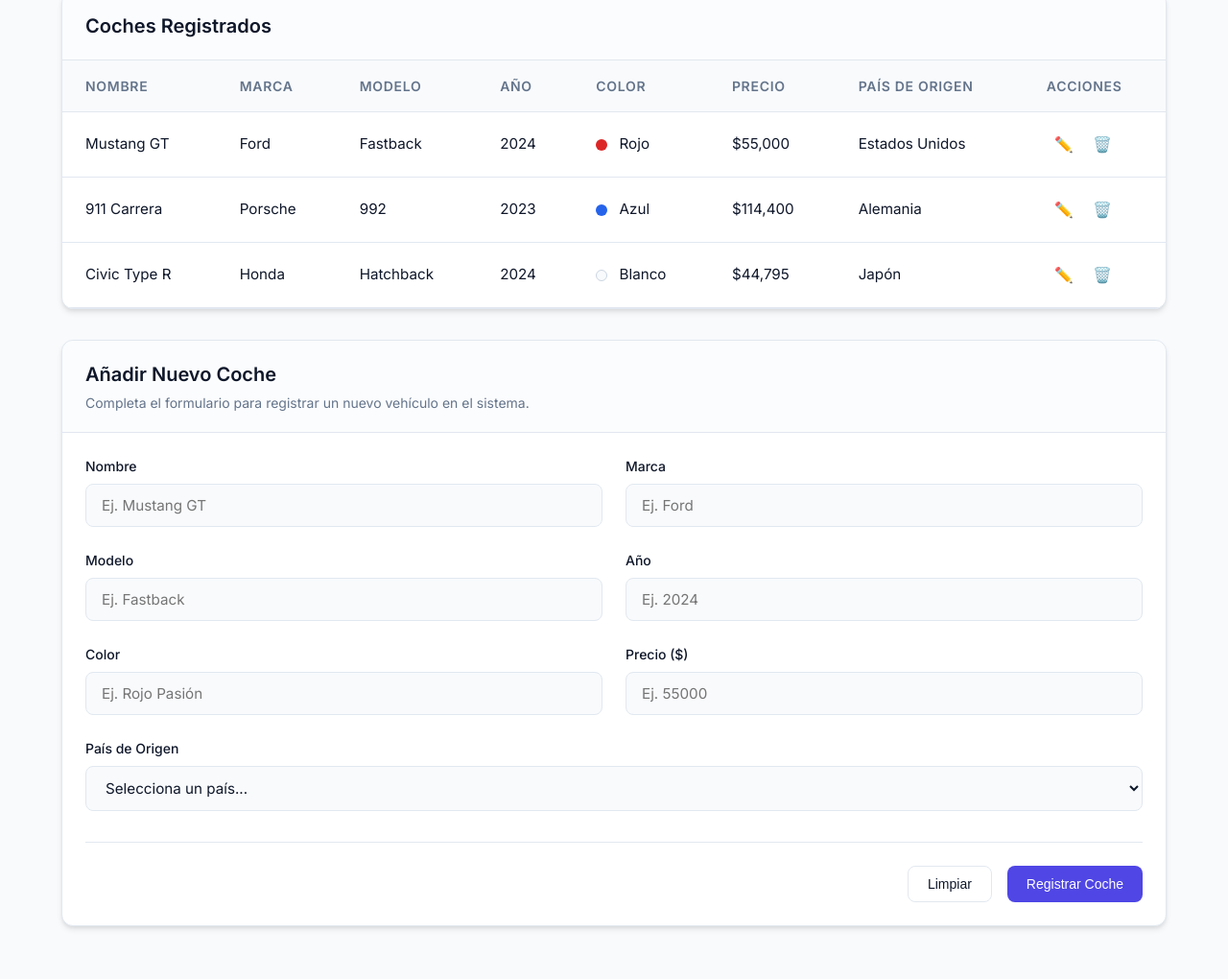
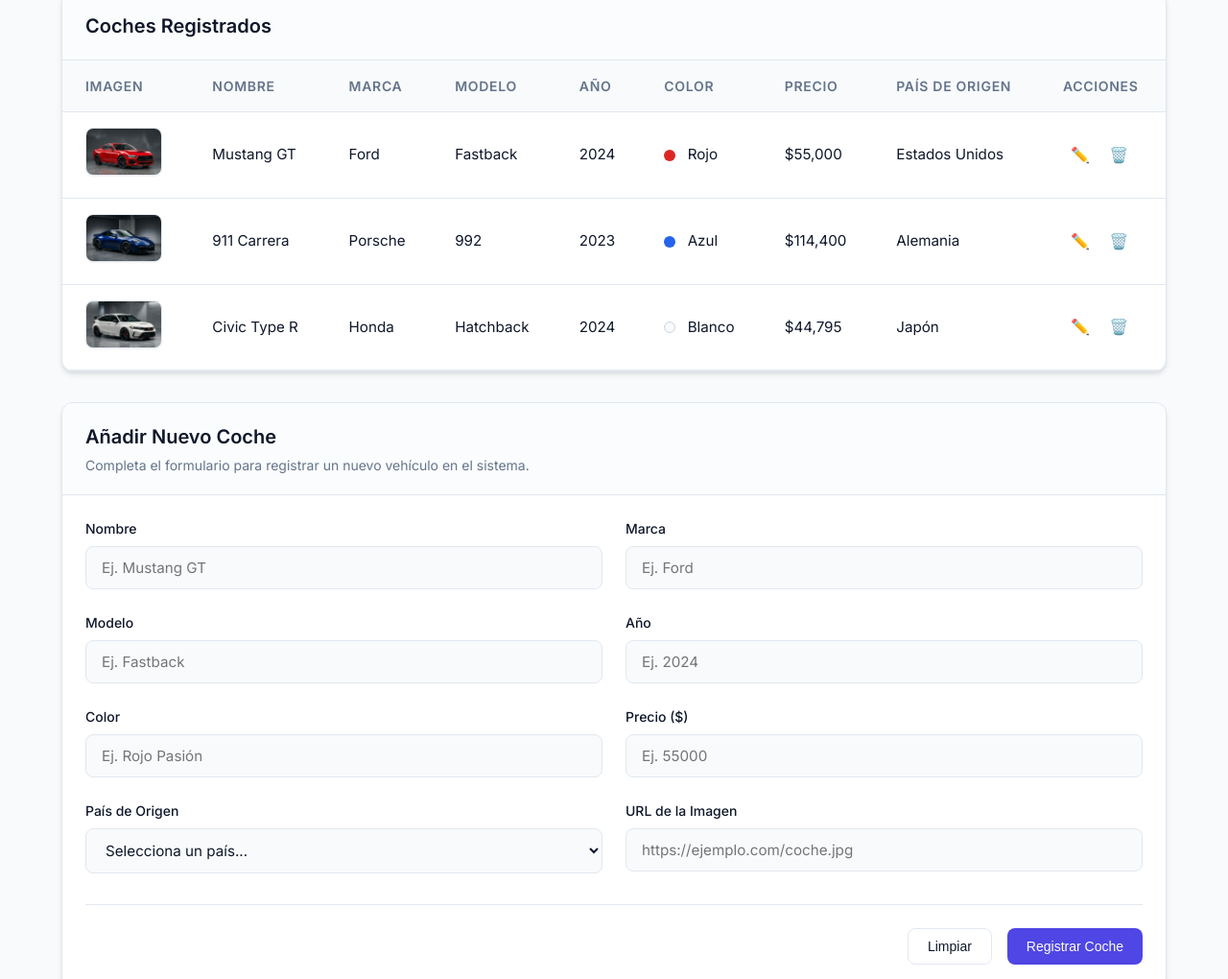
Before and after one commit to pablomolero2007-ops/tarea-de-aplicacion-web-, a plain HTML site: page index.html in a window 1280 px wide. Shown: the part 209-1229 px from the top of the page at 96% size. Before the commit the page ends 1206 px from the top, so only its background shows below. Drawn offline with Linux system fonts and the light colour scheme.

Commit message:
prueba 4

```diff
--- a/index.html
+++ b/index.html
@@ -35,6 +35,7 @@
                 <table class="data-table">
                     <thead>
                         <tr>
+                            <th>Imagen</th>
                             <th>Nombre</th>
                             <th>Marca</th>
                             <th>Modelo</th>
@@ -48,6 +49,7 @@
                     <tbody>
                         <!-- Ejemplo 1 -->
                         <tr>
+                            <td><img src="img/ford_mustang.png" alt="Mustang GT" class="car-thumb"></td>
                             <td>Mustang GT</td>
                             <td>Ford</td>
                             <td>Fastback</td>
@@ -62,6 +64,7 @@
                         </tr>
                         <!-- Ejemplo 2 -->
                         <tr>
+                            <td><img src="img/porsche_911.png" alt="911 Carrera" class="car-thumb"></td>
                             <td>911 Carrera</td>
                             <td>Porsche</td>
                             <td>992</td>
@@ -76,6 +79,7 @@
                         </tr>
                         <!-- Ejemplo 3 -->
                         <tr>
+                            <td><img src="img/honda_civic.png" alt="Civic Type R" class="car-thumb"></td>
                             <td>Civic Type R</td>
                             <td>Honda</td>
                             <td>Hatchback</td>
@@ -131,7 +135,7 @@
                         <input type="number" id="precio" name="precio" placeholder="Ej. 55000" min="0" required>
                     </div>
 
-                    <div class="form-group full-width">
+                    <div class="form-group">
                         <label for="pais">País de Origen</label>
                         <select id="pais" name="pais" required>
                             <option value="">Selecciona un país...</option>
@@ -145,6 +149,11 @@
                             <option value="Otro">Otro</option>
                         </select>
                     </div>
+
+                    <div class="form-group">
+                        <label for="imagen">URL de la Imagen</label>
+                        <input type="url" id="imagen" name="imagen" placeholder="https://ejemplo.com/coche.jpg">
+                    </div>
                 </div>
 
                 <div class="form-actions">
--- a/styles.css
+++ b/styles.css
@@ -194,6 +194,23 @@ h1, h2, h3 {
     vertical-align: middle;
 }
 
+.car-thumb {
+    width: 80px;
+    height: 50px;
+    object-fit: cover;
+    border-radius: var(--radius-md);
+    border: 1px solid var(--border-color);
+    box-shadow: var(--shadow-sm);
+    transition: var(--transition);
+}
+
+.car-thumb:hover {
+    transform: scale(1.5);
+    box-shadow: var(--shadow-md);
+    z-index: 10;
+    position: relative;
+}
+
 /* Form Styles */
 .car-form {
     padding: 1.5rem;
```
Also changed, not shown: img/ford_mustang.png (added), img/honda_civic.png (added), img/porsche_911.png (added), 1 other file.
